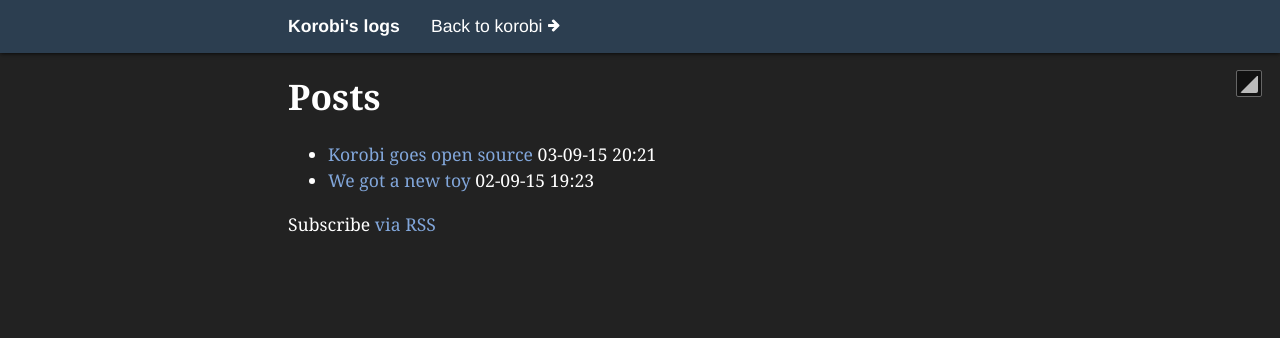
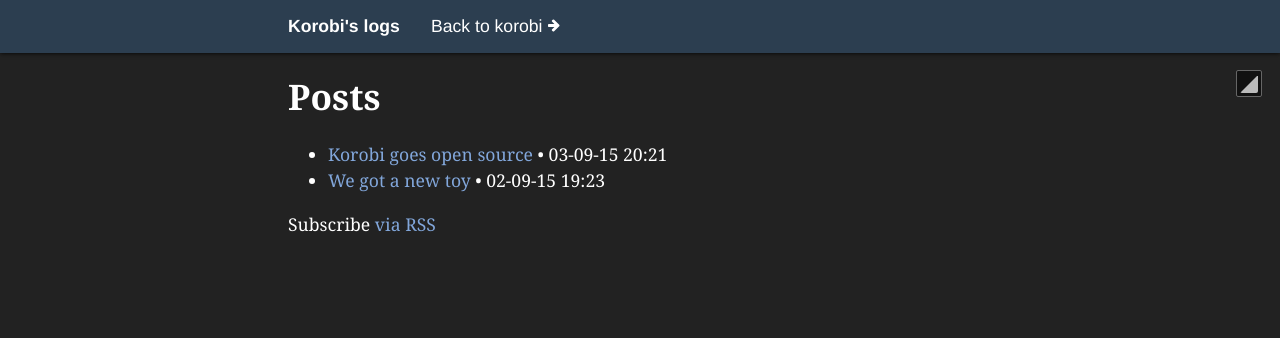
Before and after one commit to korobi/weblog, a Jekyll site: the page built from index.html, in a window 1280 px wide. Shown: the top 338 px of the page. Built offline with Jekyll 4.4.1, drawn with Linux system fonts in a browser that asks for light colours; Markdown is read by kramdown in place of the engine named in the settings.

Commit message:
Add separator between title and date in the post list

```diff
--- a/index.html
+++ b/index.html
@@ -7,7 +7,7 @@
     {% for post in site.posts %}
         <li>
             <a href="{{ post.url | prepend: site.baseurl }}">{{ post.title }}</a>
-            <span class="post-meta">{{ post.date | date: "%d-%m-%y %H:%M" }}</span>
+            • <span class="post-meta">{{ post.date | date: "%d-%m-%y %H:%M" }}</span>
         </li>
     {% endfor %}
 </ul>
```
